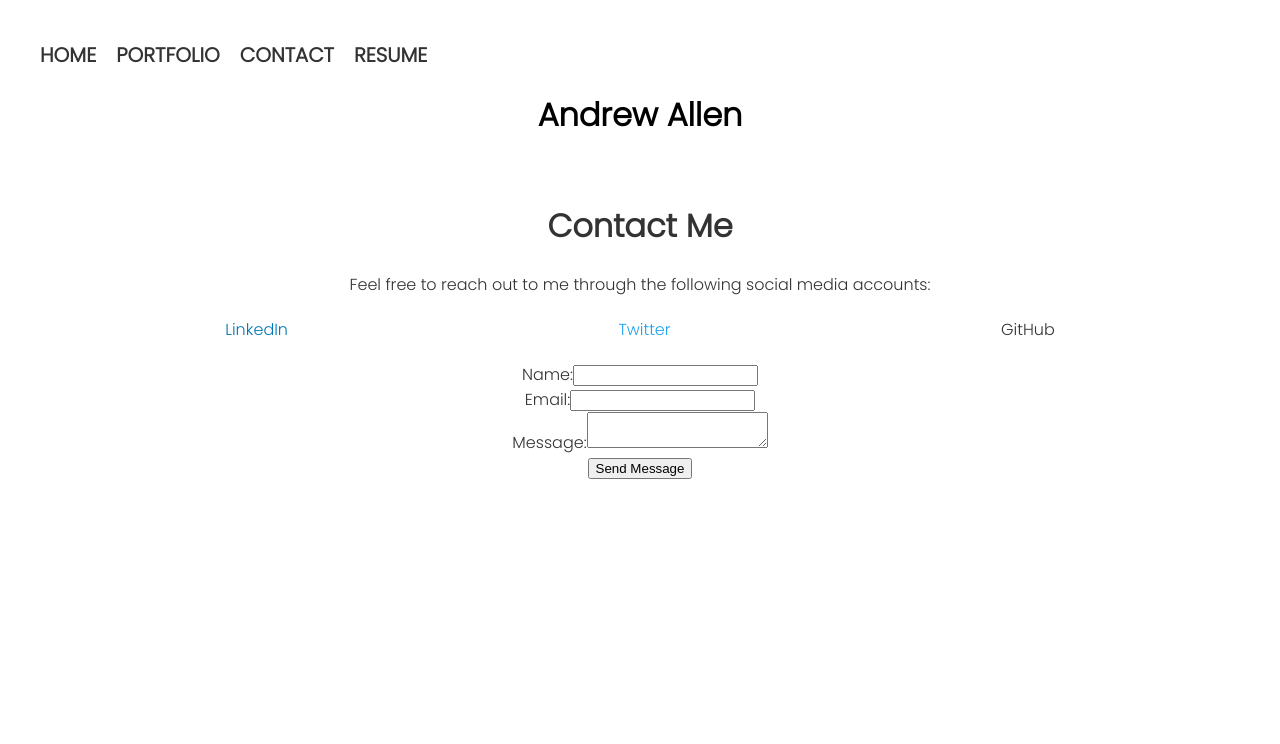
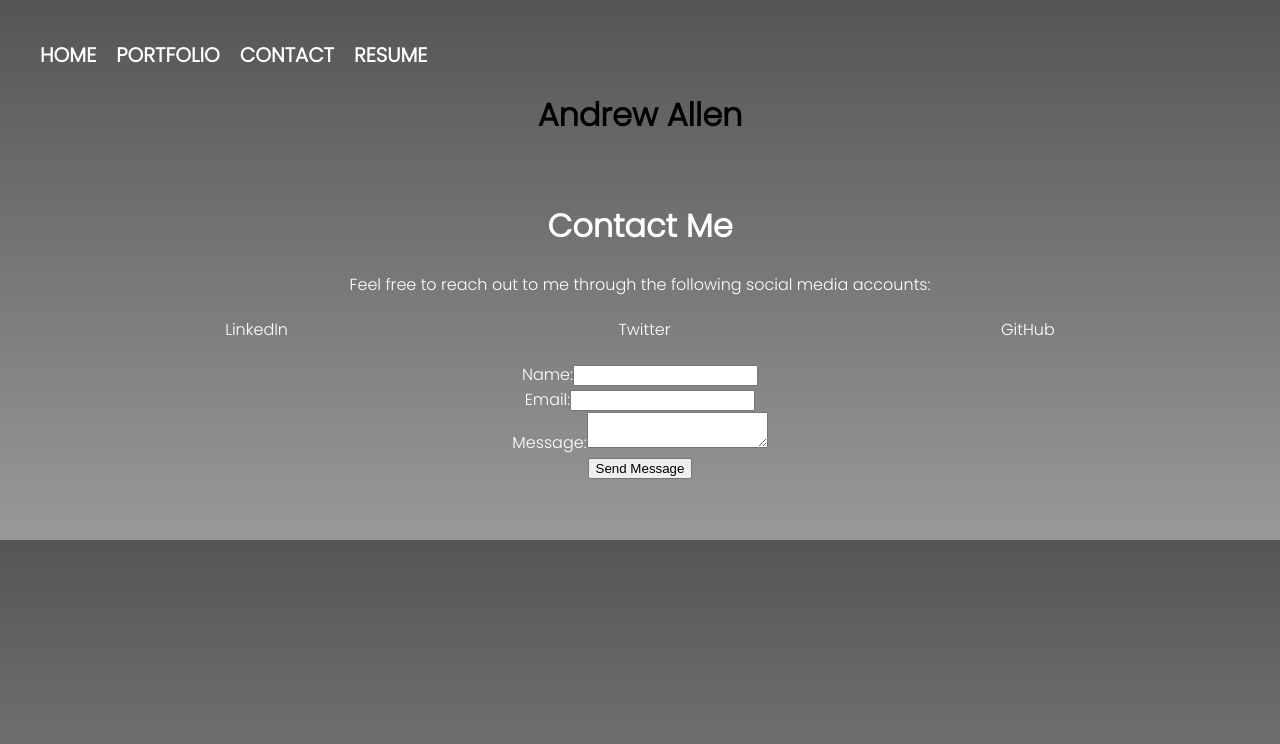
Before and after one commit to AndrewAllen93/moonlight-jellyfish, a React (Vite) app in the folder vite-project/: page /Contact in a window 1280 px wide. Shown: the top 744 px of the page. Built offline with nearby package versions, Linux system fonts and the light colour scheme.

Commit message:
added styling

```diff
--- a/vite-project/src/App.css
+++ b/vite-project/src/App.css
@@ -3,6 +3,10 @@
   margin: 0 auto;
   padding: 2rem;
   text-align: center;
+}
+
+body {
+  background: linear-gradient(to bottom, #555555, #999999);
 }
 
 h1 {
--- a/vite-project/src/components/NavTabs.jsx
+++ b/vite-project/src/components/NavTabs.jsx
@@ -25,7 +25,7 @@ function NavTabs() {
                   fontFamily: "Poppins, sans-serif",
                   fontSize: "20px",
                   fontWeight: "bold",
-                  color: "#333",
+                  color: "#fff",
                   textTransform: "uppercase",
                   textDecoration: "none", // Remove underline
                   marginRight: "20px", // Add spacing between links
@@ -44,7 +44,7 @@ function NavTabs() {
                   fontFamily: "Poppins, sans-serif",
                   fontSize: "20px",
                   fontWeight: "bold",
-                  color: "#333",
+                  color: "#fff",
                   textTransform: "uppercase",
                   textDecoration: "none", // Remove underline
                   marginRight: "20px", // Add spacing between links
@@ -63,7 +63,7 @@ function NavTabs() {
                   fontFamily: "Poppins, sans-serif",
                   fontSize: "20px",
                   fontWeight: "bold",
-                  color: "#333",
+                  color: "#fff",
                   textTransform: "uppercase",
                   textDecoration: "none", // Remove underline
                   marginRight: "20px", // Add spacing between links
@@ -82,7 +82,7 @@ function NavTabs() {
                   fontFamily: "Poppins, sans-serif",
                   fontSize: "20px",
                   fontWeight: "bold",
-                  color: "#333",
+                  color: "#fff",
                   textTransform: "uppercase",
                   textDecoration: "none", // Remove underline
                   marginRight: "20px", // Add spacing between links
--- a/vite-project/src/index.css
+++ /dev/null
@@ -1,69 +0,0 @@
-:root {
-  font-family: Inter, system-ui, Avenir, Helvetica, Arial, sans-serif;
-  line-height: 1.5;
-  font-weight: 400;
-
-  color-scheme: light dark;
-  color: rgba(255, 255, 255, 0.87);
-  background-color: #242424;
-
-  font-synthesis: none;
-  text-rendering: optimizeLegibility;
-  -webkit-font-smoothing: antialiased;
-  -moz-osx-font-smoothing: grayscale;
-  -webkit-text-size-adjust: 100%;
-}
-
-a {
-  font-weight: 500;
-  color: #646cff;
-  text-decoration: inherit;
-}
-a:hover {
-  color: #535bf2;
-}
-
-body {
-  margin: 0;
-  display: flex;
-  place-items: center;
-  min-width: 320px;
-  min-height: 100vh;
-}
-
-h1 {
-  font-size: 3.2em;
-  line-height: 1.1;
-}
-
-button {
-  border-radius: 8px;
-  border: 1px solid transparent;
-  padding: 0.6em 1.2em;
-  font-size: 1em;
-  font-weight: 500;
-  font-family: inherit;
-  background-color: #1a1a1a;
-  cursor: pointer;
-  transition: border-color 0.25s;
-}
-button:hover {
-  border-color: #646cff;
-}
-button:focus,
-button:focus-visible {
-  outline: 4px auto -webkit-focus-ring-color;
-}
-
-@media (prefers-color-scheme: light) {
-  :root {
-    color: #213547;
-    background-color: #ffffff;
-  }
-  a:hover {
-    color: #747bff;
-  }
-  button {
-    background-color: #f9f9f9;
-  }
-}
--- a/vite-project/src/pages/About.jsx
+++ b/vite-project/src/pages/About.jsx
@@ -2,7 +2,7 @@ import React from "react";
 
 function AboutMe() {
   return (
-    <div style={{ fontFamily: 'Poppins', color: "#333", padding: "20px" }}>
+    <div style={{ fontFamily: 'Poppins', color: "#fff", padding: "20px" }}>
       <h2 style={{ fontSize: "30px", paddingBottom: "10px"}}>
         About Me
       </h2>
--- a/vite-project/src/pages/Contact.jsx
+++ b/vite-project/src/pages/Contact.jsx
@@ -19,7 +19,7 @@ const Contact = () => {
   };
 
   return (
-    <div style={{ fontFamily: "Poppins", color: "#333", padding: "20px" }}>
+    <div style={{ fontFamily: "Poppins", color: "#fff", padding: "20px" }}>
       <h1>Contact Me</h1>
       <p>
         Feel free to reach out to me through the following social media accounts:
@@ -31,7 +31,7 @@ const Contact = () => {
           href="https://www.linkedin.com/in/andrew-allen-9ba774297/"
           target="_blank"
           rel="noopener noreferrer"
-          style={{ textDecoration: "none", color: "#0077B5" }}
+          style={{ textDecoration: "none", color: "#fff" }}
         >
           LinkedIn
         </a>
@@ -39,7 +39,7 @@ const Contact = () => {
           href="https://twitter.com/allenkandrew1"
           target="_blank"
           rel="noopener noreferrer"
-          style={{ textDecoration: "none", color: "#1DA1F2" }}
+          style={{ textDecoration: "none", color: "#fff" }}
         >
           Twitter
         </a>
@@ -47,7 +47,7 @@ const Contact = () => {
           href="https://github.com/AndrewAllen93"
           target="_blank"
           rel="noopener noreferrer"
-          style={{ textDecoration: "none", color: "#333" }}
+          style={{ textDecoration: "none", color: "#fff" }}
         >
           GitHub
         </a>
--- a/vite-project/src/pages/Portfolio.jsx
+++ b/vite-project/src/pages/Portfolio.jsx
@@ -19,7 +19,7 @@ function Portfolio() {
   ];
 
   return (
-    <div style={{ fontFamily: "Poppins", color: "#333", padding: "20px" }}>
+    <div style={{ fontFamily: "Poppins", color: "#fff", padding: "20px" }}>
       <h1>Portfolio</h1>
       <p>
         Welcome to my portfolio page! Here, you can explore a showcase of my
--- a/vite-project/src/pages/Resume.jsx
+++ b/vite-project/src/pages/Resume.jsx
@@ -3,7 +3,7 @@ import React from "react";
 
 export default function Resume() {
   return (
-    <div style={{ fontFamily: "Poppins", color: "#333", padding: "20px" }}>
+    <div style={{ fontFamily: "Poppins", color: "#fff", padding: "20px" }}>
       <h1>Resume</h1>
 
       {/* Personal Information */}
```
